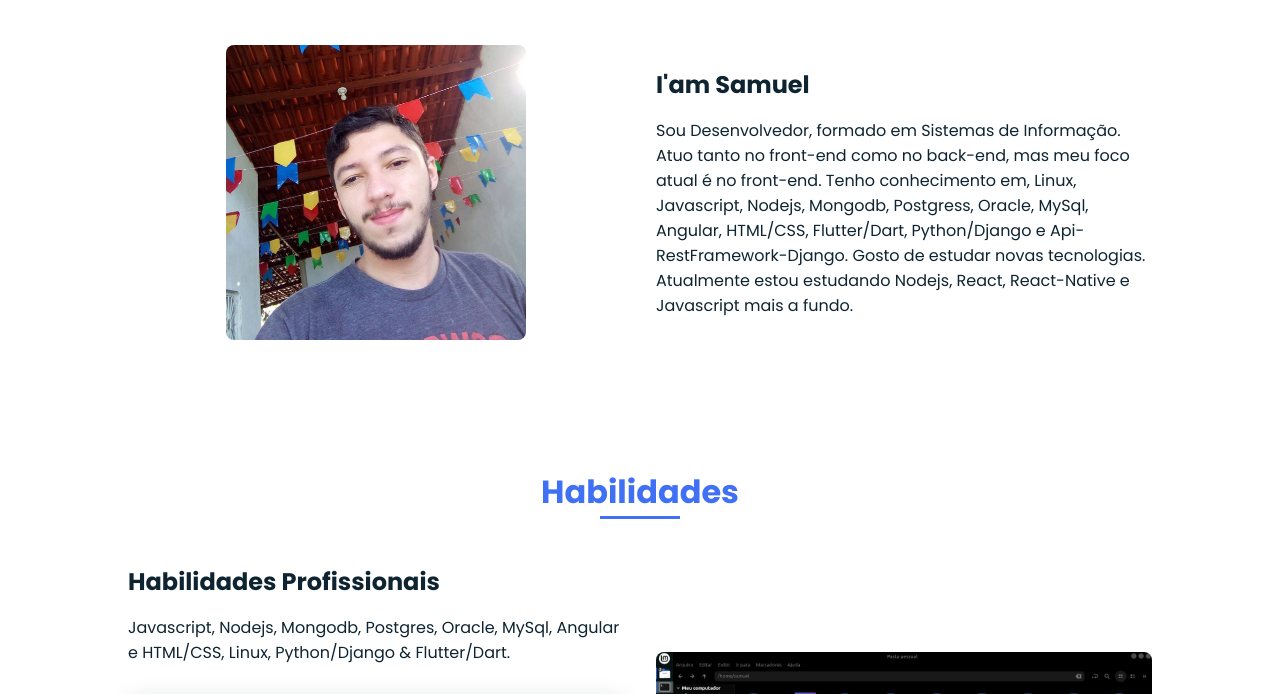
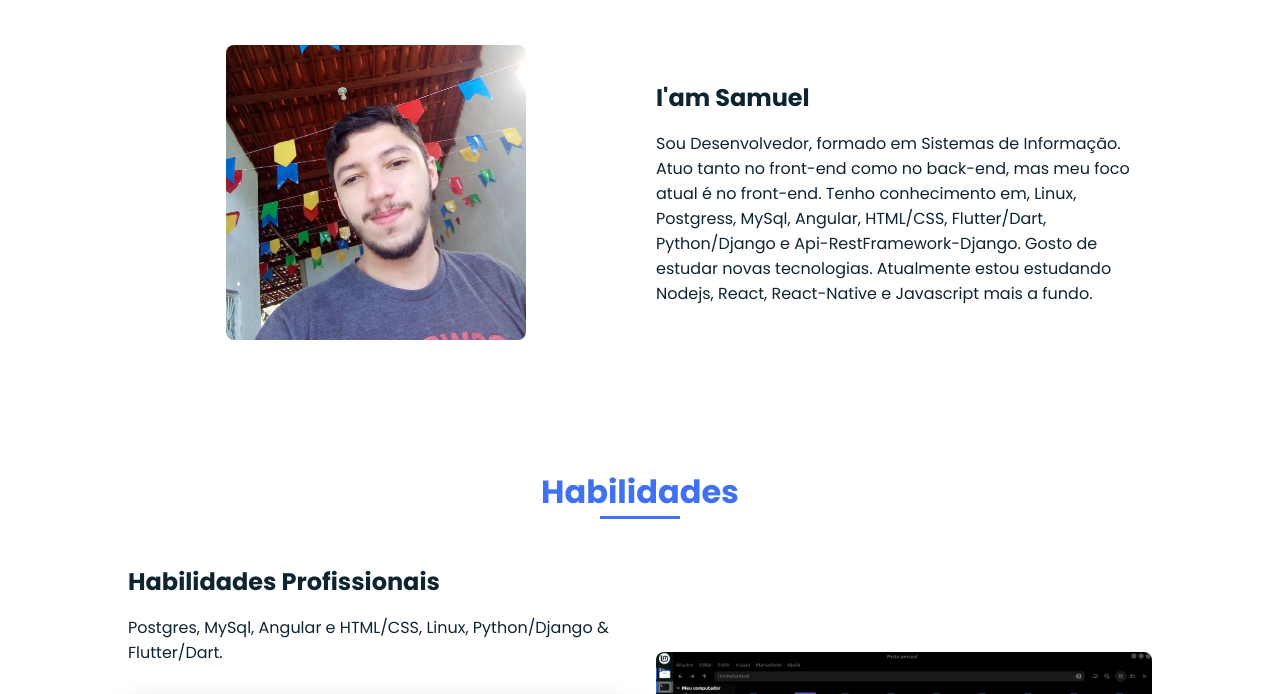
Before and after one commit to samueloliveiraf/meu-portifolio, a plain HTML site: page index.html in a window 1280 px wide. Shown: the part 931-1625 px from the top of the page. Drawn offline with nearby package versions, Linux system fonts and the light colour scheme.

Commit message:
Update index.html

```diff
--- a/index.html
+++ b/index.html
@@ -72,8 +72,8 @@
                         <h2 class="about__subtitle">I'am Samuel</h2>
                         <p class="about__text">Sou Desenvolvedor, formado em Sistemas de Informação.
                             Atuo tanto no front-end como no back-end, mas meu foco atual é no front-end.
-                            Tenho conhecimento em, Linux, Javascript, Nodejs, Mongodb, Postgress,
-                            Oracle, MySql, Angular, HTML/CSS, Flutter/Dart, Python/Django e Api-RestFramework-Django.
+                            Tenho conhecimento em, Linux, Postgress,
+                            MySql, Angular, HTML/CSS, Flutter/Dart, Python/Django e Api-RestFramework-Django.
                             Gosto de estudar novas tecnologias.
                             Atualmente estou estudando Nodejs, React, React-Native e
                             Javascript mais a fundo.</p>
@@ -88,8 +88,7 @@
                 <div class="skills__container bd-grid">
                     <div>
                         <h2 class="skills__subtitle">Habilidades Profissionais</h2>
-                        <p class="skills__text"> Javascript, Nodejs, Mongodb, Postgres,
-                            Oracle, MySql, Angular e HTML/CSS, Linux, Python/Django & Flutter/Dart.</p>
+                        <p class="skills__text"> Postgres, MySql, Angular e HTML/CSS, Linux, Python/Django & Flutter/Dart.</p>
                         <div class="skills__data">
                             <div class="skills__names">
                                 <i class='bx bxl-html5 skills__icon'></i>
```
